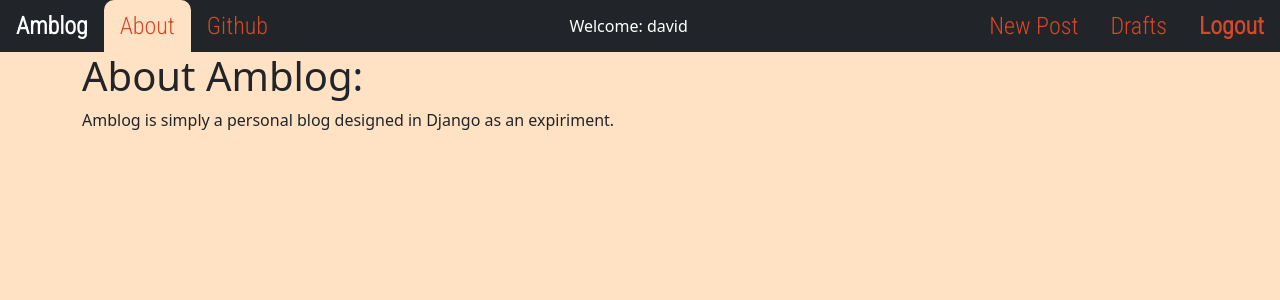
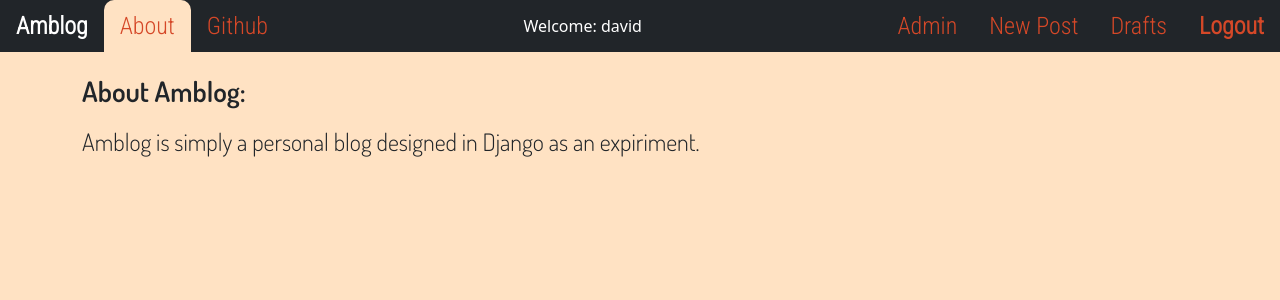
Before and after one commit to davidamlaw/amblog, a Django app: page /about/ in a window 1280 px wide. Shown: the top 300 px of the page. Run offline with Django 3.2, Linux system fonts and the light colour scheme; a user stored in the database is signed in; some libraries are stand-ins or nearby versions.

Commit message:
Add files via upload

```diff
--- a/blog/templates/blog/about.html
+++ b/blog/templates/blog/about.html
@@ -1,5 +1,5 @@
 {% extends 'blog/base.html' %}
 {% block content %}
-<h1>About Amblog:</h1>
-<p>Amblog is simply a personal blog designed in Django as an expiriment.</p>
+<h3 class="post-title">About Amblog:</h3>
+<p class="post-body-font">Amblog is simply a personal blog designed in Django as an expiriment.</p>
 {% endblock %}
--- a/blog/templates/blog/base.html
+++ b/blog/templates/blog/base.html
@@ -11,13 +11,12 @@
     <link rel="stylesheet" href="{% static 'css/themes/default.css' %}">
     <link rel="preconnect" href="https://fonts.googleapis.com">
     <link rel="preconnect" href="https://fonts.gstatic.com" crossorigin>
-    <link href="https://fonts.googleapis.com/css2?family=Bebas+Neue&family=Roboto+Condensed:wght@300&display=swap" rel="stylesheet">
+    <link href="https://fonts.googleapis.com/css2?family=Dosis:wght@300;600;800&family=Roboto+Condensed:wght@300&display=swap" rel="stylesheet">
     <link rel="stylesheet" href="{% static 'css/blog.css' %}">
-    <!-- font-family: 'Bebas Neue', cursive; font-family: 'Roboto Condensed', sans-serif;  -->
   </head>
   <body>
     <!-- NAVBAR -->
-    <nav class="navbar navbar-dark bg-dark navbar-padding">
+    <nav class="navbar fixed-top navbar-dark bg-dark navbar-padding">
       <ul class="nav navbar-font">
         <li class="nav-item">
           {% url 'post_list' as url %}
@@ -49,6 +48,9 @@
         <ul class="nav navbar-right navbar-font">
           {% if user.is_authenticated %}
           <li class="nav-item">
+            <a href="{% url 'admin:index' %}" class="nav-link navbar-orange">Admin</a>
+          </li>
+          <li class="nav-item">
             {% url 'post_new' as url %}
             <a href="{{ url }}"
             {% if request.path == url %} class="nav-link navbar-orange navbar-active navbar-hover-black"
@@ -76,7 +78,7 @@
     <div class="content container">
       <div class="row">
         <div class="col-md-8">
-          <div class="blog_posts">
+          <div class="blog-posts">
             {% block content %}
             {% endblock %}
           </div>
--- a/blog/templates/blog/post_detail.html
+++ b/blog/templates/blog/post_detail.html
@@ -10,7 +10,7 @@
     <a class="btn btn-orange" href="{% url 'post_publish' pk=post.pk %}">Publish</a>
   {% endif %}
 
-  <p class="postcontent">{{ post.text|safe|linebreaksbr }}</p>
+  <div class="postcontent post-body-font">{{ post.text|safe|linebreaksbr }}</div>
 
   {% if user.is_authenticated %}
   <div class="show-always post-width">
@@ -29,7 +29,7 @@
     {% for comment in post.comments.all %}
       {% if user.is_authenticated or comment.approved_comment %}
         <p class="date">Comment: {{ comment.create_date|date:"m-d-Y" }}</p>
-        <p>{{ comment.text|safe|linebreaksbr }}</p>
+        <div class="post-body-font">{{ comment.text|safe|linebreaksbr }}</div>
         <p><strong>Posted by: {{ comment.author }}</strong></p>
         {% if not comment.approved_comment %}
         <div class="show-always comment-width">
--- a/blog/templates/blog/post_draft_list.html
+++ b/blog/templates/blog/post_draft_list.html
@@ -3,8 +3,8 @@
   {% for post in draft_post %}
     <div class="post">
       <p class="date">Created: {{ post.create_date|date:"m-d-Y" }}</p>
-      <h4 class="post-title"><a href="{% url 'post_detail' pk=post.pk %}">{{ post.title }}</a></h4>
-      {{ post.text|safe|truncatechars:150 }}
+      <h4 class="post-draft-title"><a href="{% url 'post_detail' pk=post.pk %}">{{ post.title }}</a></h4>
+      <div class="post-list-text">{{ post.text|safe|truncatechars:150 }}</div>
       <hr>
     </div>
   {% endfor %}
--- a/blog/templates/blog/post_form.html
+++ b/blog/templates/blog/post_form.html
@@ -1,6 +1,6 @@
 {% extends 'blog/base.html' %}
 {% block content %}
-<h1>New Post:</h1>
+<h3 class="new-post-title">New Post:</h3>
 <form class="post-form" method="POST">
   {% csrf_token %}
   {{ form.as_p }}
--- a/blog/templates/blog/post_list.html
+++ b/blog/templates/blog/post_list.html
@@ -6,8 +6,8 @@
       <div class="date">
         <p>Published: {{ post.published_date|date:"m-d-Y" }}</p>
       </div>
-      <h4><a href="{% url 'post_detail' pk=post.pk %}">{{ post.title }}</a></h4>
-      {{ post.text|safe|truncatechars:150 }}
+      <h4 class="post-title"><a href="{% url 'post_detail' pk=post.pk %}">{{ post.title }}</a></h4>
+      <div class="post-list-text">{{ post.text|safe|truncatechars:150 }}</div>
       <div class="comments">
         <a href="{% url 'post_detail' pk=post.pk %}">Comments: {{ post.approve_comments.count }}</a>
       </div>
```
